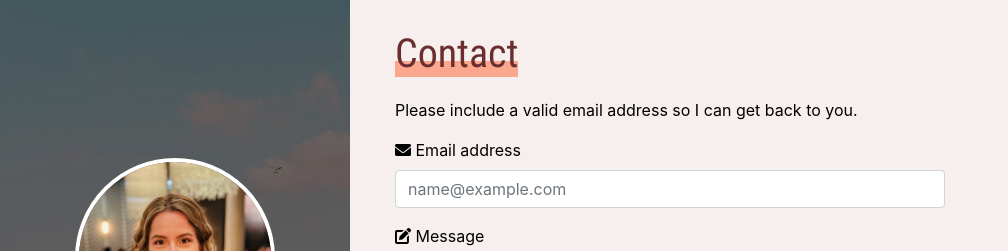
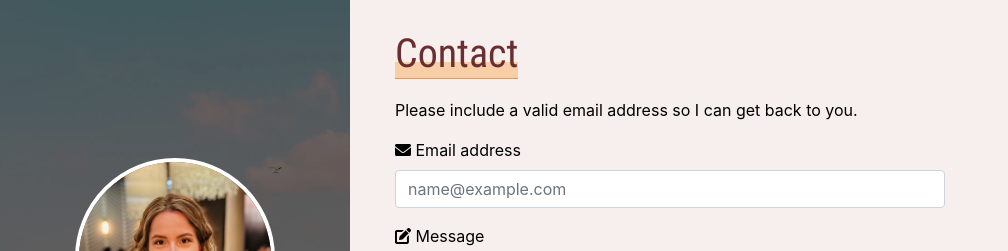
Before and after one commit to allyth/allyth.me, a Jekyll site: the page built from contact.html, in a window 1280 px wide. Shown: the top 251 px of the page, without its empty margins (0-1008 px from the left). Built offline with Jekyll 4.4.1, drawn with Linux system fonts in a browser that asks for light colours.

Commit message:
Update title highlight

```diff
--- a/_sass/main.scss
+++ b/_sass/main.scss
@@ -248,7 +248,8 @@ a, a:hover, a:visited{
 }
 
 span.ap-highlight-pink {
-  background: linear-gradient(rgba(255,255,255,0) 65%,#fba78d 65%,#fba78d);
+  background: linear-gradient(rgba(255,255,255,0) 65%,#f8cea6 65%,#f8cea6 98%, #cc6400);
+  padding-bottom: 2px;
 }
 
 .gallery {
```
